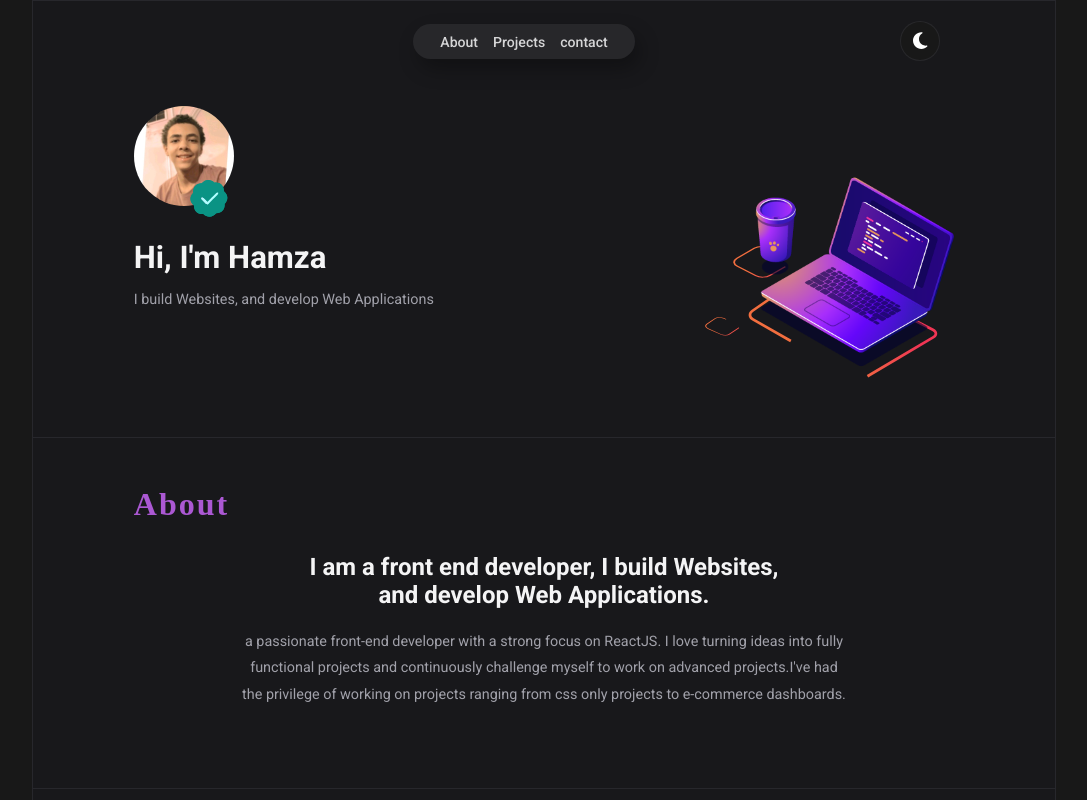
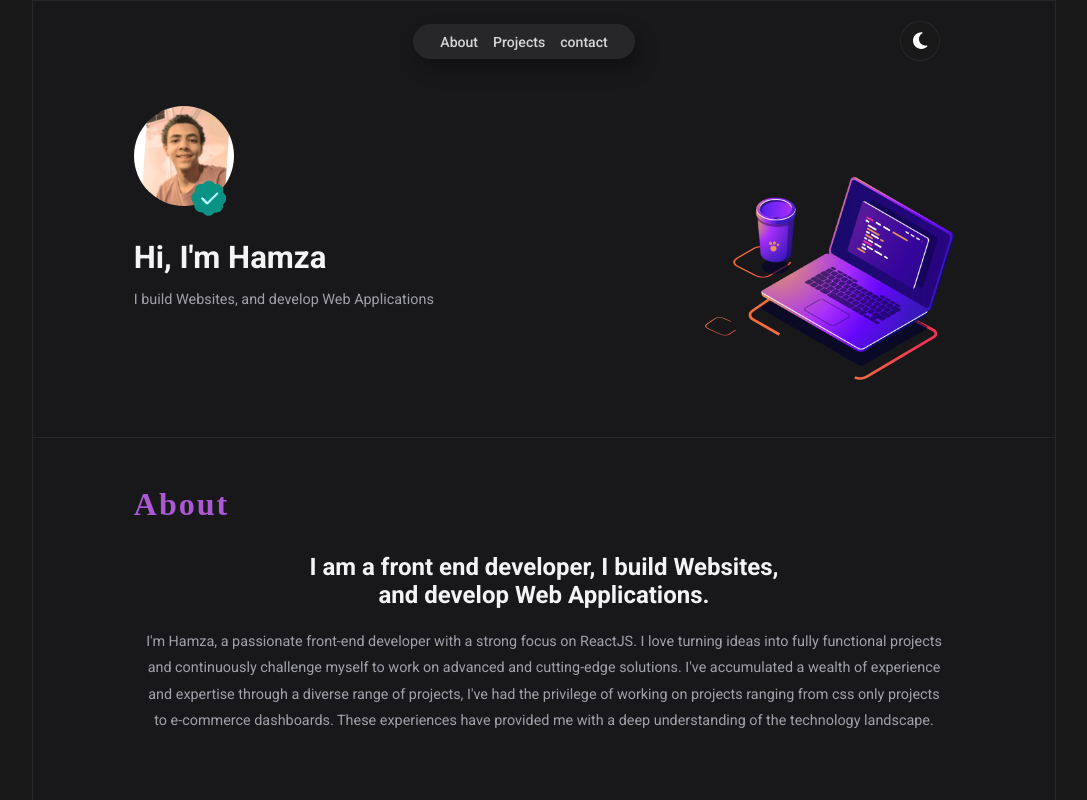
Before and after one commit to hamoz07/personal-portfolio, a React (Vite) app: page / in a window 1280 px wide. Shown: the top 800 px of the page, without its empty margins (96-1183 px from the left). Built offline with nearby package versions, Linux system fonts and the light colour scheme; a web font is replaced by a local one.

Commit message:
enhanced & added few other styles

```diff
--- a/src/components/2- hero/hero.jsx
+++ b/src/components/2- hero/hero.jsx
@@ -13,14 +13,9 @@ const Hero = () => {
           <span><Lottie animationData={verify}/></span>
         </div>
         <h2>
-          {/* I am a front end developer, I build Websites, and develop Web Applications. */}
           Hi, {"I'm"} Hamza
         </h2>
         <p>
-          {/* a passionate front-end developer with a strong focus on ReactJS. I
-          love turning ideas into fully functional projects and continuously
-          challenge myself to work on advanced projects.
-          {"I've"} had the privilege of working on projects ranging from css only projects to e-commerce dashboards.  */}
            I build Websites, and develop Web Applications
         </p>
         <div className="icons flex">
--- a/src/components/3- About/about.jsx
+++ b/src/components/3- About/about.jsx
@@ -1,23 +1,27 @@
-import React from 'react'
-import './about.css'
+import React from "react";
+import "./about.css";
 const About = () => {
   return (
-    <section  id='about'>
-        <h1>About</h1>
-        <div className='flex'>
-
+    <section id="about">
+      <h1>About</h1>
+      <div className="flex">
         <h2>
-          I am a front end developer, I build Websites, and develop Web Applications.
+          I am a front end developer, I build Websites, and develop Web
+          Applications.
         </h2>
         <p>
-            a passionate front-end developer with a strong focus on ReactJS. I
-          love turning ideas into fully functional projects and continuously
-          challenge myself to work on advanced projects.
-          {"I've"} had the privilege of working on projects ranging from css only projects to e-commerce dashboards.
+          I'm Hamza, a passionate front-end developer with a strong focus on
+          ReactJS. I love turning ideas into fully functional projects and
+          continuously challenge myself to work on advanced and cutting-edge
+          solutions. I've accumulated a wealth of experience and expertise
+          through a diverse range of projects, I've had the privilege of working
+          on projects ranging from css only projects to e-commerce dashboards.
+          These experiences have provided me with a deep understanding of the
+          technology landscape.
         </p>
-        </div>
+      </div>
     </section>
-  )
-}
+  );
+};
 
-export default About
+export default About;
```
